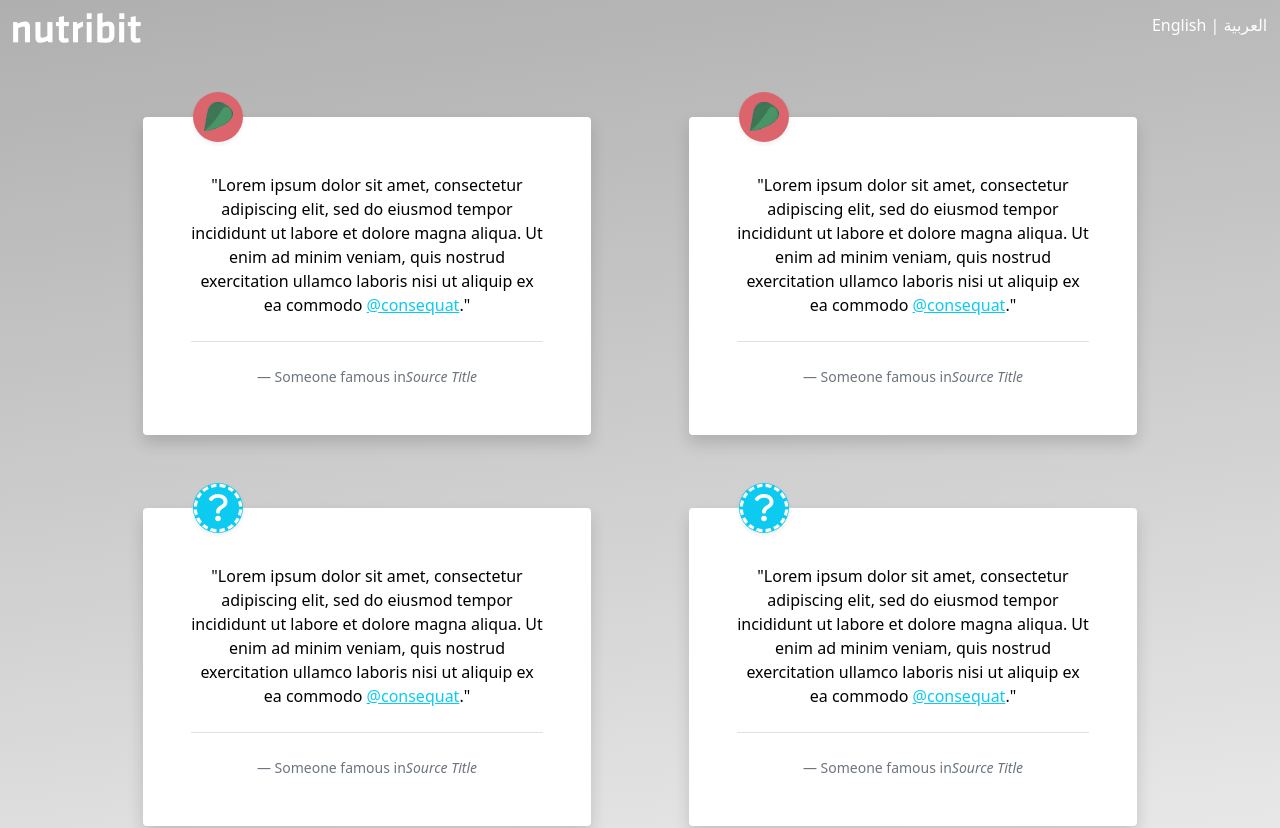
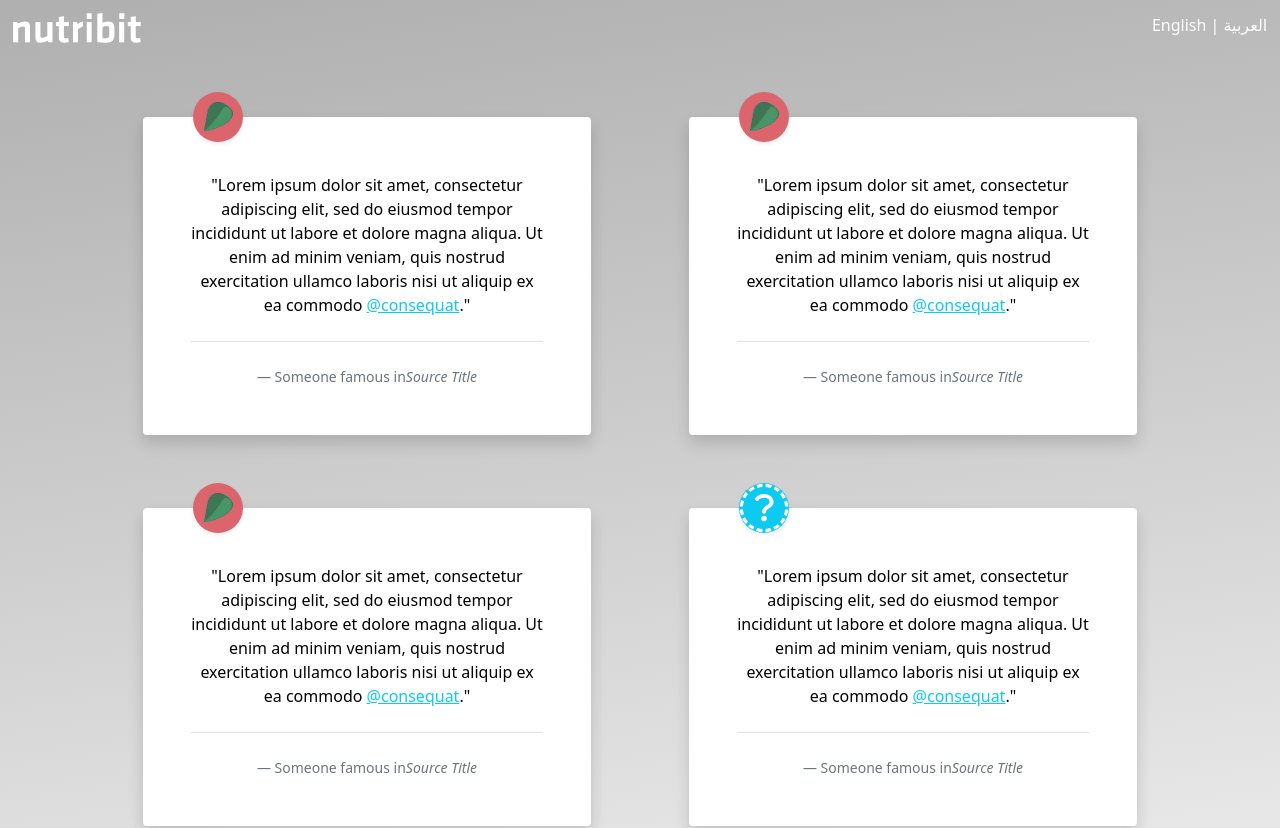
Before and after one commit to jfryassine/nutribit, a React (Create React App) app: page / in a window 1280 px wide. Shown: the top 828 px of the page. Built offline with nearby package versions, Linux system fonts and the light colour scheme.

Commit message:
one ctrl c

```diff
--- a/src/Components/Cards/Cards.jsx
+++ b/src/Components/Cards/Cards.jsx
@@ -35,8 +35,8 @@ export const Cards = () => {
             <div class="col-md-6 mx-auto">
 
 
-                <blockquote class="blockquote blockquote-custom bg-white p-5 shadow rounded">
-                    <div class="blockquote-custom-icon bg-info shadow-sm"><i class="fa fa-quote-left text-white"></i></div>
+            <blockquote class="blockquote blockquote-custom bg-white p-5 shadow rounded">
+                    <div class="blockquote-custom-icon shadow-sm bq-icon"><i className='leaf'><img src={leaf} /></i></div>
                     <p class="mb-0 mt-2 font-italic">"Lorem ipsum dolor sit amet, consectetur adipiscing elit, sed do eiusmod  tempor incididunt ut labore et dolore magna aliqua. Ut enim ad minim veniam, quis nostrud exercitation ullamco laboris nisi ut aliquip ex ea commodo <a href="#" class="text-info">@consequat</a>."</p>
                     <footer class="blockquote-footer pt-4 mt-4 border-top">Someone famous in
                         <cite title="Source Title">Source Title</cite>
```
